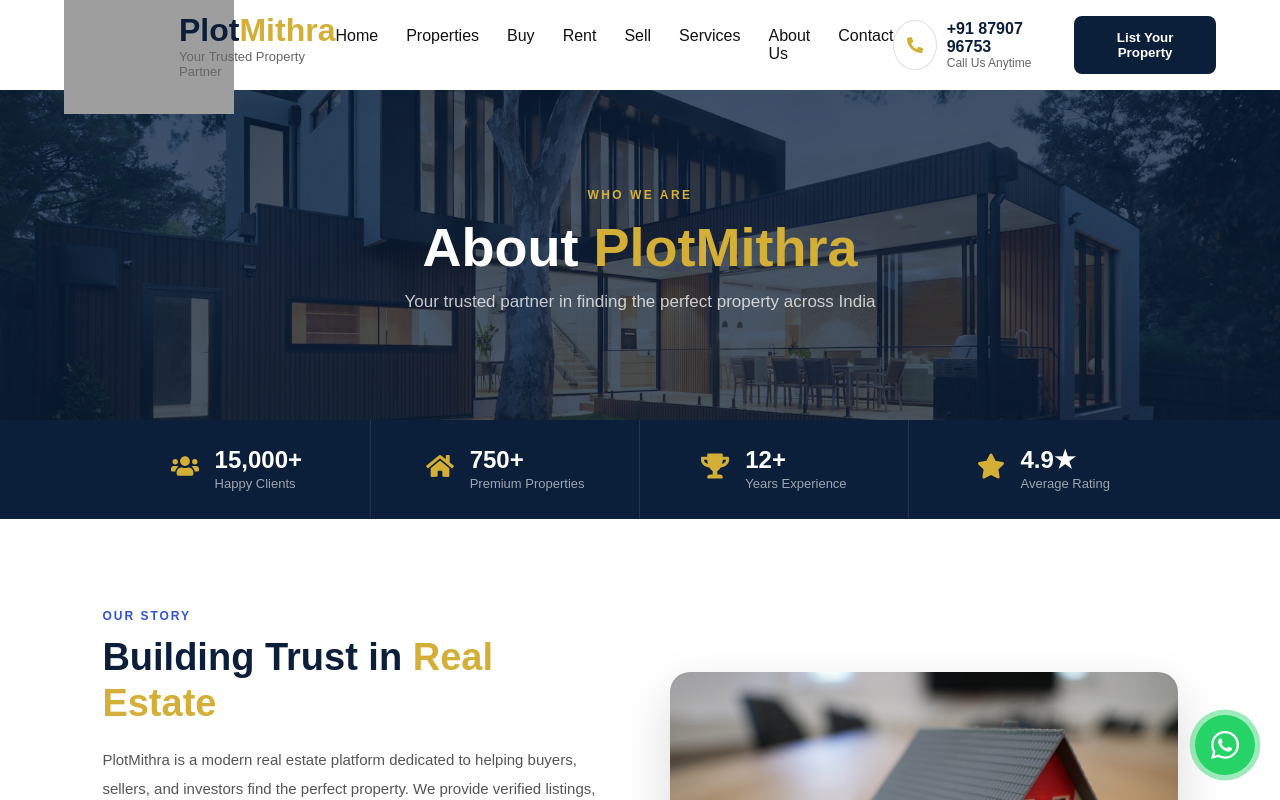
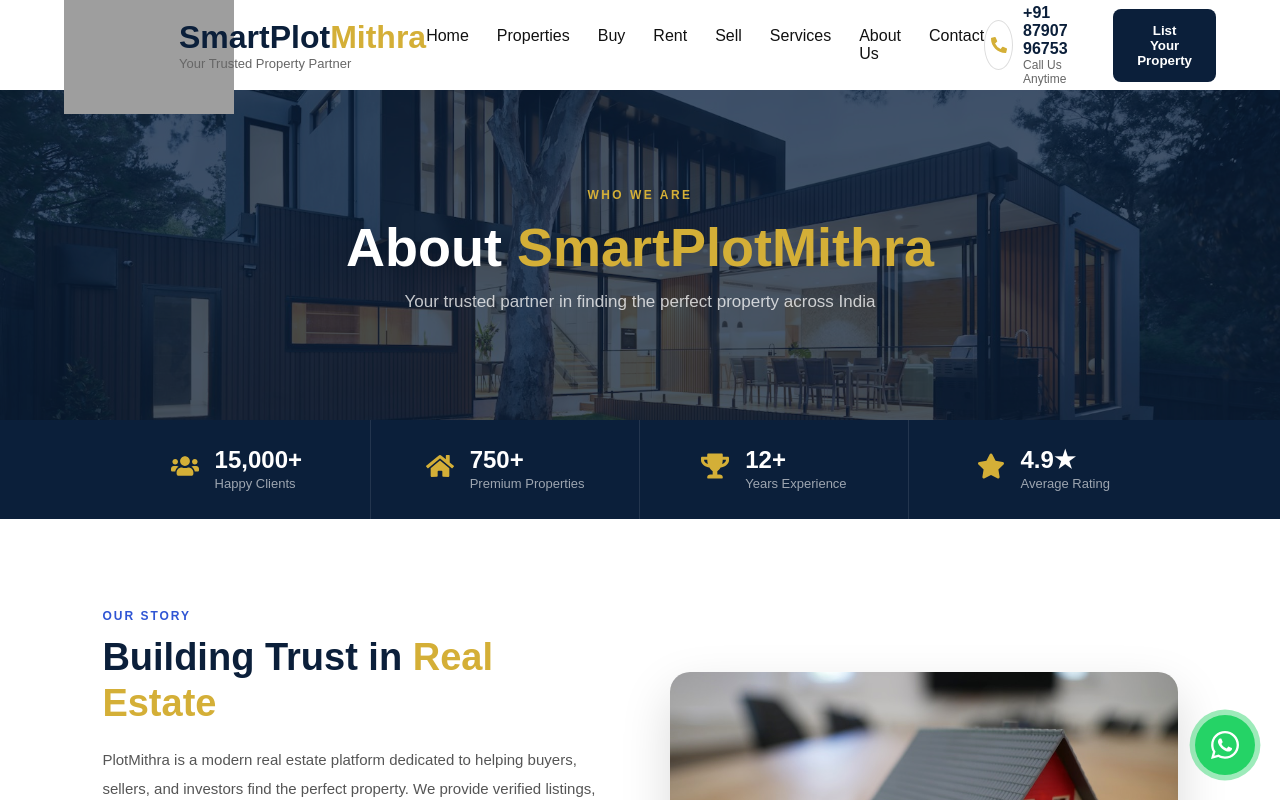
Before and after one commit to TriveniDussa/plotmithra, a React (Vite) app: page /about in a window 1280 px wide. Shown: the top 800 px of the page. Built offline with nearby package versions, Linux system fonts and the light colour scheme; grey boxes are pictures that could not be loaded.

Commit message:
first commit

```diff
--- a/index.html
+++ b/index.html
@@ -4,7 +4,7 @@
     <meta charset="UTF-8" />
     <link rel="icon" type="image/svg+xml" href="/logo4.png" />
     <meta name="viewport" content="width=device-width, initial-scale=1.0" />
-    <title>plotmithra</title>
+    <title>smartplotmithra</title>
   </head>
   <body>
     <div id="root"></div>
--- a/src/components/Common/Footer.jsx
+++ b/src/components/Common/Footer.jsx
@@ -18,7 +18,7 @@
           <div className="footer-box">
 
             <h2>
-              Plot<span>Mithra</span>
+              SmartPlot<span>Mithra</span>
             </h2>
 
             <p>
@@ -89,7 +89,7 @@
             <div className="contact-item">
               <FaEnvelope />
               <span>
-                support@plotmithra.com
+                support@smartplotmithra.com
               </span>
             </div>
 
--- a/src/components/Common/Navbar.jsx
+++ b/src/components/Common/Navbar.jsx
@@ -33,7 +33,7 @@
 
           <div className="logo1">
             <h2>
-              Plot<span>Mithra</span>
+              SmartPlot<span>Mithra</span>
             </h2>
 
             <p>Your Trusted Property Partner</p>
--- a/src/pages/AboutPage.jsx
+++ b/src/pages/AboutPage.jsx
@@ -55,7 +55,7 @@
         <div className="ab-hero-overlay" />
         <div className="ab-hero-content">
           <span className="ab-eyebrow">WHO WE ARE</span>
-          <h1>About <span className="ab-gold">PlotMithra</span></h1>
+          <h1>About <span className="ab-gold">SmartPlotMithra</span></h1>
           <p>Your trusted partner in finding the perfect property across India</p>
         </div>
       </section>
```
